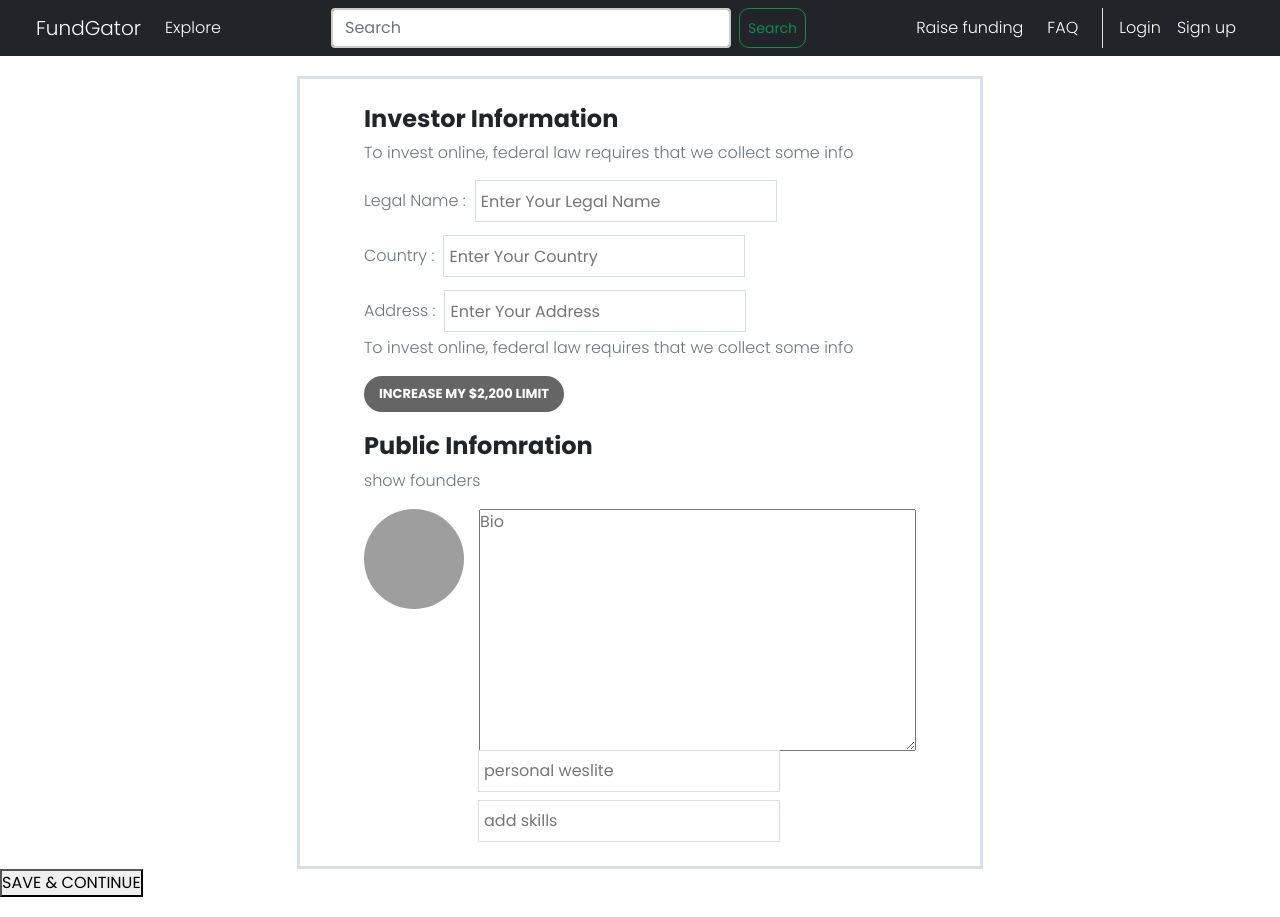
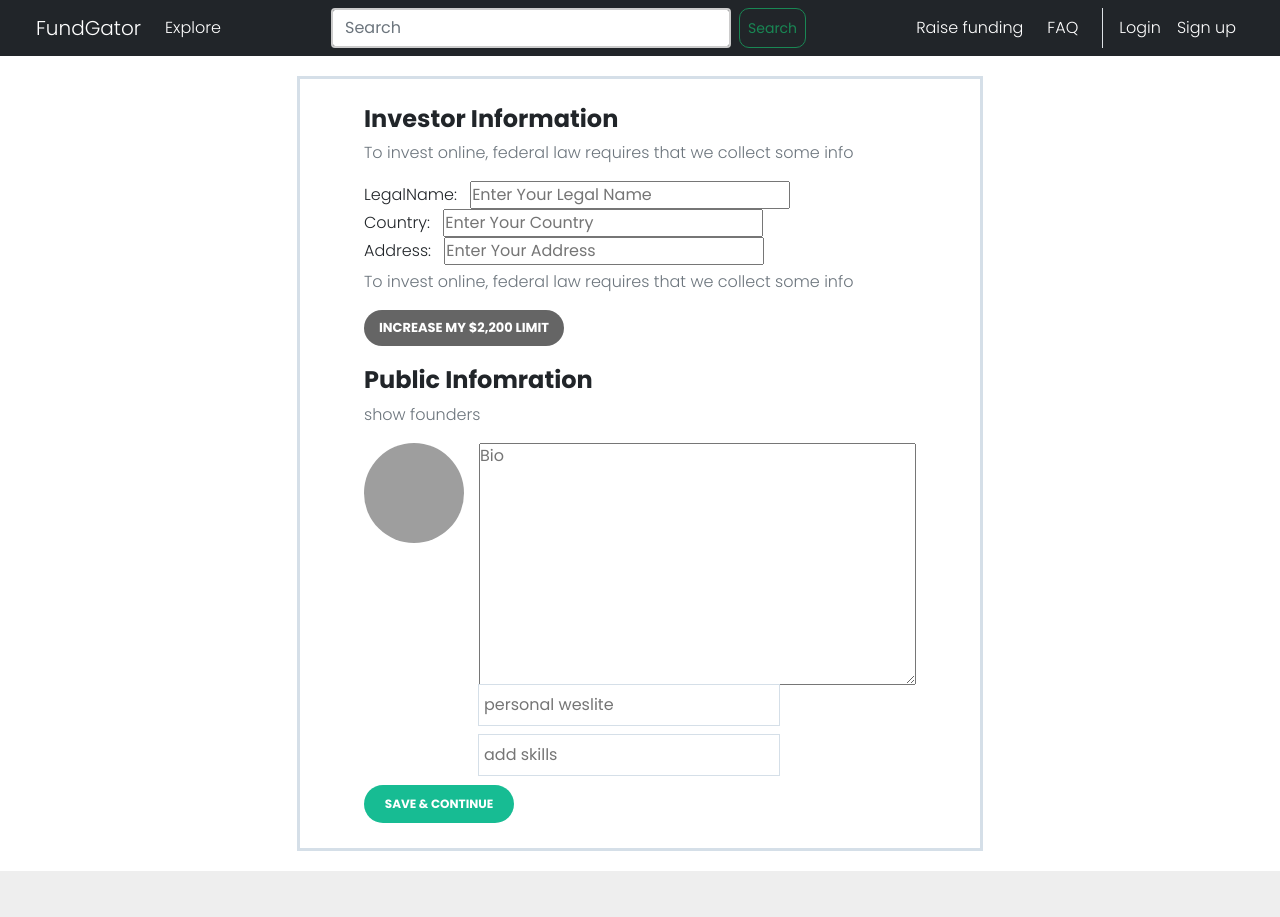
Before and after one commit to Project-Neutrino-Nepal/FundGator, a React (Create React App) app in the folder frontend/: page /welcome in a window 1280 px wide. After the commit the page ends 871 px from the top, so only its background shows below. Built offline with nearby package versions, Linux system fonts and the light colour scheme; grey boxes are pictures that could not be loaded.

Commit message:
refactor

```diff
--- a/frontend/src/pages/WelcomePage/WelcomePage.js
+++ b/frontend/src/pages/WelcomePage/WelcomePage.js
@@ -1,7 +1,6 @@
 import axios from "axios";
 import React, { useState } from "react";
 import Wrapper from "./wrapper/WelcomePage";
-import LabelInput from "./component/LabelInput";
 
 const WelcomePage = () => {
   const [legalName, setLegalName] = useState("");
@@ -33,7 +32,7 @@
       .put("http://localhost:5000/profile/api/update-profile", data, config)
       .then((response) => {
         alert("Profile Updated");
-        window.location.replace("/profile/Settings");
+        window.location.assign("/Homepage")
         console.log(response.dataPost);
       })
       .catch((e) => {
@@ -43,12 +42,46 @@
 
   return (
     <Wrapper>
-      <div className="welcome">
-        <h2 className="heading">Investor Information</h2>
-        <p>To invest online, federal law requires that we collect some info</p>
-        <LabelInput name={"Legal Name"} placeholder={"Enter Your Legal Name"} />
-        <LabelInput name={"Country"} placeholder={"Enter Your Country"} />
-        <LabelInput name={"Address"} placeholder={"Enter Your Address"} />
+      <form id="profileUpdate">
+        <div className="welcome">
+          <h2 className="heading">Investor Information</h2>
+          <p>
+            To invest online, federal law requires that we collect some info
+          </p>
+          <div className="inputs">
+            <label> LegalName:&nbsp;&nbsp;&nbsp;</label>
+            <input
+              type="text"
+              placeholder="Enter Your Legal Name"
+              id="legalName"
+              value={legalName}
+              onChange={(e) => {
+                setLegalName(e.target.value);
+              }}
+            />
+            <br />
+            <label> Country:&nbsp;&nbsp;&nbsp;</label>
+            <input
+              type="text"
+              placeholder="Enter Your Country"
+              id="country"
+              value={country}
+              onChange={(e) => {
+                setCountry(e.target.value);
+              }}
+            />
+            <br />
+            <label> Address:&nbsp;&nbsp;&nbsp;</label>
+            <input
+              type="text"
+              placeholder="Enter Your Address"
+              id="address"
+              value={address}
+              onChange={(e) => {
+                setAddress(e.target.value);
+              }}
+            />
+          </div>
 
           <p>
             To invest online, federal law requires that we collect some info
@@ -88,12 +121,16 @@
                 />
               </div>
             </div>
-            </section>
-          </div>
-          <button className="btn-continue">SAVE & CONTINUE</button>
-
-
-
+            <button
+              className="btn-continue"
+              id="updateButton"
+              onClick={UpdateProfiles}
+            >
+              SAVE & CONTINUE
+            </button>
+          </section>
+        </div>
+      </form>
     </Wrapper>
   );
 };
```
